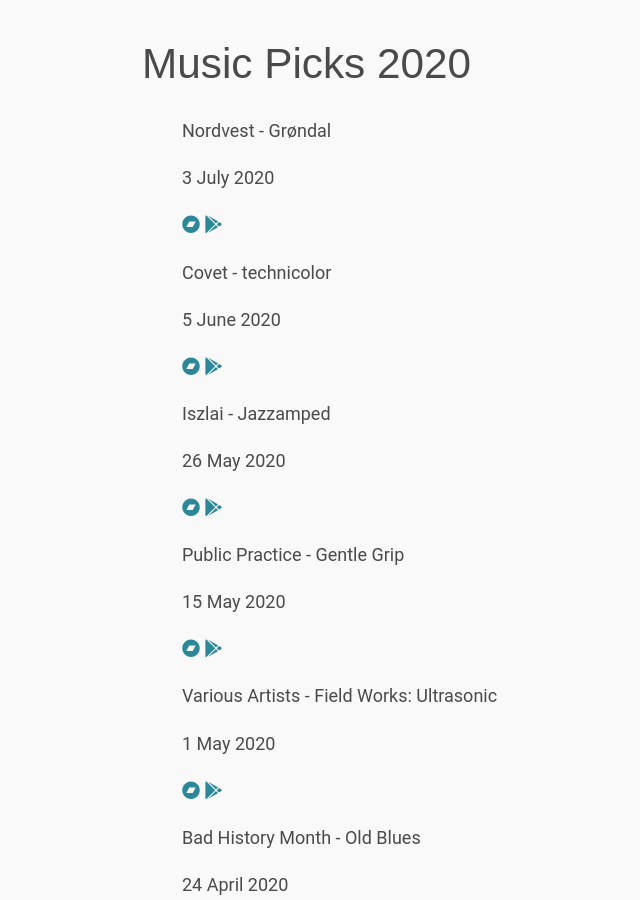
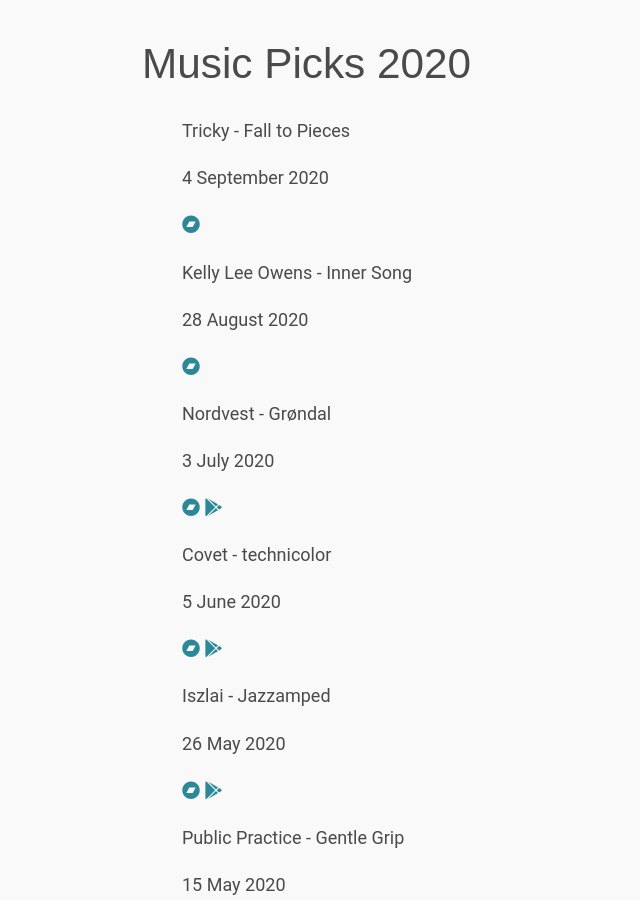
Before and after one commit to edclements/website, a Jekyll site: the page built from music-picks/2020.html, in a window 1280 px wide and 900 px high. Shown: the whole window, without its empty margins (156-796 px from the left). Built offline with Jekyll 4.4.1, drawn with Linux system fonts in a browser that asks for light colours; nearby versions of some CDN libraries.

Commit message:
Add releases

```diff
--- a/_data/music-picks/2020.yml
+++ b/_data/music-picks/2020.yml
@@ -159,3 +159,15 @@
 - artist: Against All Logic
   youtube-music: https://music.youtube.com/playlist?list=OLAK5uy_nnUH-NKJMpm5NY7ZPjU2zhlYhpdFvoQNo
   title: 2017 - 2019
+
+- artist: Tricky
+  bandcamp: https://tricky.bandcamp.com/album/fall-to-pieces
+  date: 2020-09-04
+  youtube-music: https://music.youtube.com/playlist?list=OLAK5uy_mUU18nrIJZB3pKPLG6_Sh8s-FbXq6SkIA
+  title: Fall to Pieces
+
+- artist: Kelly Lee Owens
+  bandcamp: https://kellyleeowens.bandcamp.com/album/inner-song
+  date: 2020-08-28
+  youtube-music: https://music.youtube.com/playlist?list=OLAK5uy_nnc4grfIhnsb-RD-t5WbXeGWbIFoN2DhI
+  title: Inner Song
```
